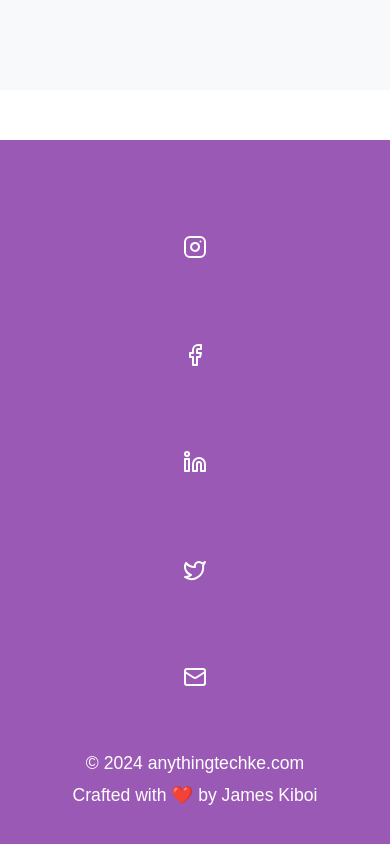
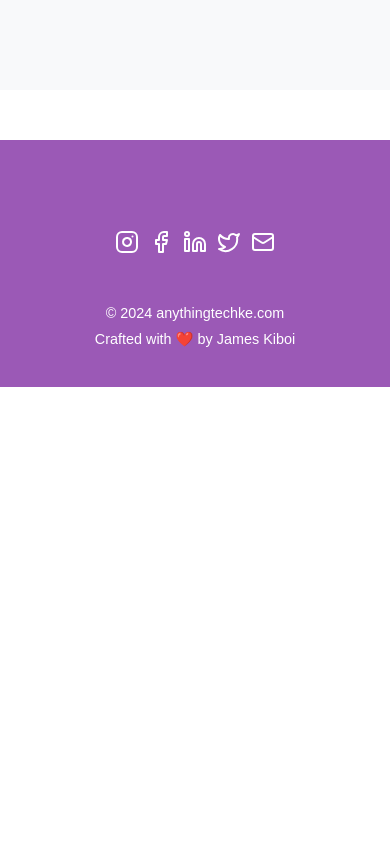
Before and after one commit to JKiboi/portfolio, a React (Create React App) app: page /contacts in a window 390 px wide. Shown: the part 894-1738 px from the top of the page. After the commit the page ends 1281 px from the top, so only its background shows below. Built offline with nearby package versions, Linux system fonts and the light colour scheme.

Commit message:
new commit

```diff
--- a/src/styles/Footer.css
+++ b/src/styles/Footer.css
@@ -33,15 +33,20 @@
 @media (max-width: 768px) {
   .footer-content {
     flex-direction: column; /* Stack vertically on smaller screens */
-    padding: 15px;
+    padding: 10px; /* Reduced padding */
   }
 
   .social-links {
-    gap: 20px;
-    margin-bottom: 15px;
+    flex-direction: row; /* Keep icons in a row */
+    gap: 10px; /* Further reduced gap for mobile row */
+    margin-bottom: 8px; /* Reduced margin */
   }
 
   .footer-text {
-    margin-top: 10px;
+    margin-top: 5px; /* Reduced margin */
+  }
+
+  .footer-text p{
+      font-size: 0.9rem; /* Slightly reduced font size for very small screens */
   }
 }
```
